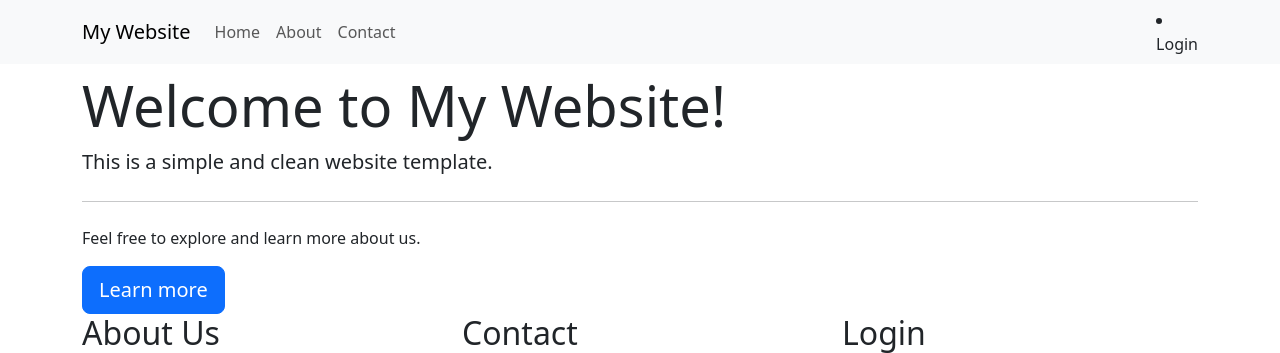
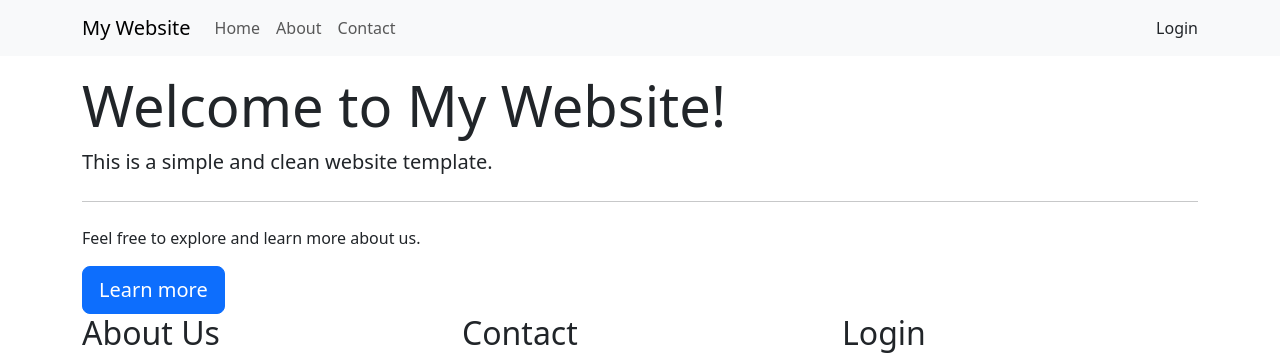
Before and after one commit to NguyenKz/vendorWave, a Django app: page / in a window 1280 px wide. Shown: the top 353 px of the page. Run offline with Django 5.2, Linux system fonts and the light colour scheme; some libraries are stand-ins or nearby versions.

Commit message:
imp: fix user login header bar

```diff
--- a/templates/base.html
+++ b/templates/base.html
@@ -57,7 +57,6 @@
                 </div>
                 <div class="user_control">
                     {% if user.is_authenticated %}
-                        <li class="nav-item dropdown">
                             <a id="usernameDropdown" class="nav-link dropdown-toggle" href="#" role="button" data-toggle="dropdown" aria-haspopup="true" aria-expanded="false">
                                 {{ user.username }}
                             </a>
@@ -68,9 +67,8 @@
                                     <button type="submit" class="dropdown-item">Logout</button>
                                 </form>
                             </div>
-                        </li>
                     {% else %}
-                        <li class="nav-item"><a class="nav-link" href="/user/sign-in/">Login</a></li>
+                        <a class="nav-link" href="/user/sign-in/">Login</a>
                     {% endif %}
                 </div>
             </div>
```
